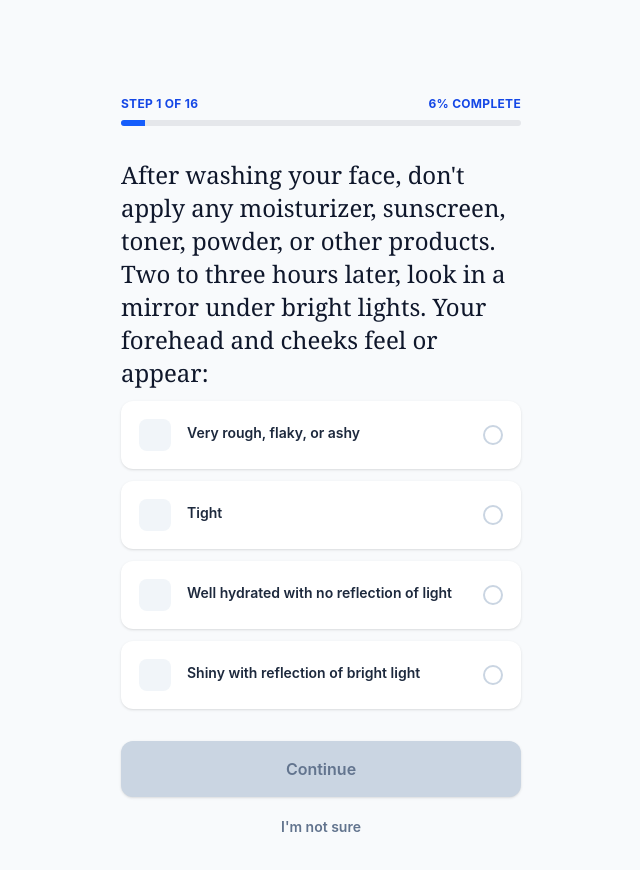
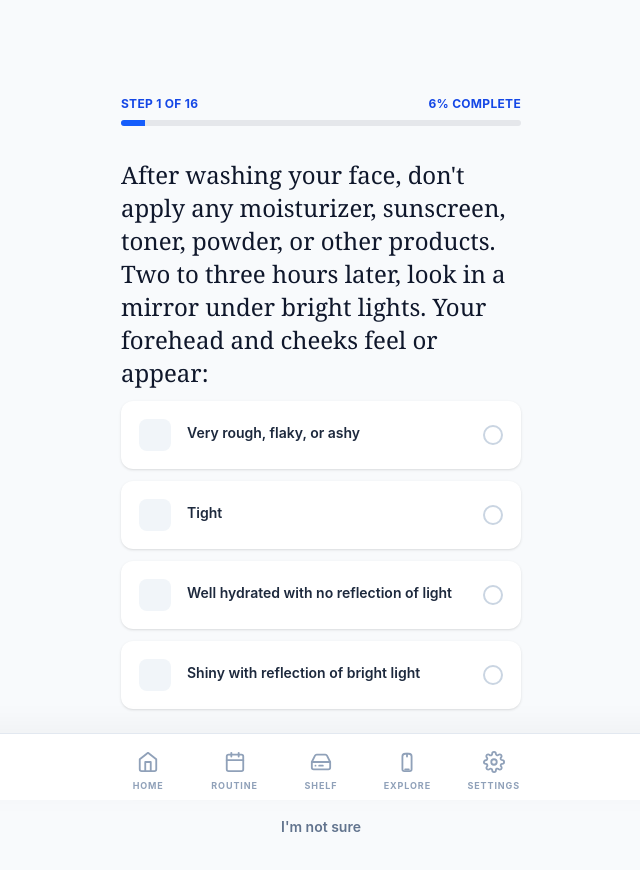
Before and after one commit to EakkasitNimanussornkul/skinbuddy-frontend, a Vue app: page /quiz in a window 1280 px wide. Shown: the top 870 px of the page, without its empty margins (319-959 px from the left). Built offline with nearby package versions, Linux system fonts and the light colour scheme; the HTML template or start-up script is replaced by a standard one.

Commit message:
feat(components router): add bottom navigation bar and update routes

```diff
--- /dev/null
+++ b/src/components/BottomNav.vue
@@ -0,0 +1,50 @@
+<script setup lang="ts">
+import { RouterLink } from 'vue-router'
+</script>
+
+<template>
+  <nav class="fixed bottom-0 w-full bg-white dark:bg-clinical-surface border-t border-slate-200 dark:border-slate-800 shadow-[0_-8px_30px_rgba(0,0,0,0.04)] dark:shadow-none z-[100] pb-safe pt-2.5">
+    <div class="flex justify-around items-center h-14 max-w-md mx-auto px-2">
+
+      <RouterLink to="/" class="flex flex-col items-center gap-1 group w-16" active-class="is-active" exact-active-class="is-active">
+        <div class="text-slate-400 dark:text-[#757682] group-[.is-active]:text-[#2E5BFF] dark:group-[.is-active]:text-[#2E5BFF] transition-colors">
+          <svg xmlns="http://www.w3.org/2000/svg" width="22" height="22" viewBox="0 0 24 24" fill="none" stroke="currentColor" stroke-width="2" stroke-linecap="round" stroke-linejoin="round"><path d="M3 9l9-7 9 7v11a2 2 0 0 1-2 2H5a2 2 0 0 1-2-2z"></path><polyline points="9 22 9 12 15 12 15 22"></polyline></svg>
+        </div>
+        <span class="text-[9px] font-bold tracking-widest text-slate-400 dark:text-[#757682] group-[.is-active]:text-[#2E5BFF] dark:group-[.is-active]:text-[#2E5BFF] transition-colors mt-0.5">HOME</span>
+      </RouterLink>
+
+      <RouterLink to="/routine" class="flex flex-col items-center gap-1 group w-16" active-class="is-active">
+        <div class="text-slate-400 dark:text-[#757682] group-[.is-active]:text-[#2E5BFF] dark:group-[.is-active]:text-[#2E5BFF] transition-colors">
+          <svg xmlns="http://www.w3.org/2000/svg" width="22" height="22" viewBox="0 0 24 24" fill="none" stroke="currentColor" stroke-width="2" stroke-linecap="round" stroke-linejoin="round"><rect x="3" y="4" width="18" height="18" rx="2" ry="2"></rect><line x1="16" y1="2" x2="16" y2="6"></line><line x1="8" y1="2" x2="8" y2="6"></line><line x1="3" y1="10" x2="21" y2="10"></line></svg>
+        </div>
+        <span class="text-[9px] font-bold tracking-widest text-slate-400 dark:text-[#757682] group-[.is-active]:text-[#2E5BFF] dark:group-[.is-active]:text-[#2E5BFF] transition-colors mt-0.5">ROUTINE</span>
+      </RouterLink>
+
+      <RouterLink to="/shelf" class="flex flex-col items-center gap-1 group w-16" active-class="is-active">
+        <div class="text-slate-400 dark:text-[#757682] group-[.is-active]:text-[#2E5BFF] dark:group-[.is-active]:text-[#2E5BFF] transition-colors">
+          <svg xmlns="http://www.w3.org/2000/svg" width="22" height="22" viewBox="0 0 24 24" fill="none" stroke="currentColor" stroke-width="2" stroke-linecap="round" stroke-linejoin="round"><line x1="22" y1="12" x2="2" y2="12"></line><path d="M5.45 5.11L2 12v6a2 2 0 0 0 2 2h16a2 2 0 0 0 2-2v-6l-3.45-6.89A2 2 0 0 0 16.76 4H7.24a2 2 0 0 0-1.79 1.11z"></path><line x1="6" y1="16" x2="6.01" y2="16"></line><line x1="10" y1="16" x2="14" y2="16"></line></svg>
+        </div>
+        <span class="text-[9px] font-bold tracking-widest text-slate-400 dark:text-[#757682] group-[.is-active]:text-[#2E5BFF] dark:group-[.is-active]:text-[#2E5BFF] transition-colors mt-0.5">SHELF</span>
+      </RouterLink>
+
+      <RouterLink to="/explore" class="flex flex-col items-center gap-1 group w-16" active-class="is-active">
+        <div class="text-slate-400 dark:text-[#757682] group-[.is-active]:text-[#2E5BFF] dark:group-[.is-active]:text-[#2E5BFF] transition-colors">
+          <svg xmlns="http://www.w3.org/2000/svg" width="22" height="22" viewBox="0 0 24 24" fill="none" stroke="currentColor" stroke-width="2" stroke-linecap="round" stroke-linejoin="round"><path d="M7 6v14a2 2 0 0 0 2 2h6a2 2 0 0 0 2-2V6a3 3 0 0 0-3-3h-4a3 3 0 0 0-3 3z"></path><path d="M12 3v3"></path><path d="M10 20h4"></path></svg>
+        </div>
+        <span class="text-[9px] font-bold tracking-widest text-slate-400 dark:text-[#757682] group-[.is-active]:text-[#2E5BFF] dark:group-[.is-active]:text-[#2E5BFF] transition-colors mt-0.5">EXPLORE</span>
+      </RouterLink>
+
+      <RouterLink to="/settings" class="flex flex-col items-center gap-1 group w-16" active-class="is-active">
+        <div class="text-slate-400 dark:text-[#757682] group-[.is-active]:text-[#2E5BFF] dark:group-[.is-active]:text-[#2E5BFF] transition-colors">
+          <svg xmlns="http://www.w3.org/2000/svg" width="22" height="22" viewBox="0 0 24 24" fill="none" stroke="currentColor" stroke-width="2" stroke-linecap="round" stroke-linejoin="round"><circle cx="12" cy="12" r="3"></circle><path d="M19.4 15a1.65 1.65 0 0 0 .33 1.82l.06.06a2 2 0 0 1 0 2.83 2 2 0 0 1-2.83 0l-.06-.06a1.65 1.65 0 0 0-1.82-.33 1.65 1.65 0 0 0-1 1.51V21a2 2 0 0 1-2 2 2 2 0 0 1-2-2v-.09A1.65 1.65 0 0 0 9 19.4a1.65 1.65 0 0 0-1.82.33l-.06.06a2 2 0 0 1-2.83 0 2 2 0 0 1 0-2.83l.06-.06a1.65 1.65 0 0 0 .33-1.82 1.65 1.65 0 0 0-1.51-1H3a2 2 0 0 1-2-2 2 2 0 0 1 2-2h.09A1.65 1.65 0 0 0 4.6 9a1.65 1.65 0 0 0-.33-1.82l-.06-.06a2 2 0 0 1 0-2.83 2 2 0 0 1 2.83 0l.06.06a1.65 1.65 0 0 0 1.82.33H9a1.65 1.65 0 0 0 1-1.51V3a2 2 0 0 1 2-2 2 2 0 0 1 2 2v.09a1.65 1.65 0 0 0 1 1.51 1.65 1.65 0 0 0 1.82-.33l.06-.06a2 2 0 0 1 2.83 0 2 2 0 0 1 0 2.83l-.06.06a1.65 1.65 0 0 0-.33 1.82V9a1.65 1.65 0 0 0 1.51 1H21a2 2 0 0 1 2 2 2 2 0 0 1-2 2h-.09a1.65 1.65 0 0 0-1.51 1z"></path></svg>
+        </div>
+        <span class="text-[9px] font-bold tracking-widest text-slate-400 dark:text-[#757682] group-[.is-active]:text-[#2E5BFF] dark:group-[.is-active]:text-[#2E5BFF] transition-colors mt-0.5">SETTINGS</span>
+      </RouterLink>
+
+    </div>
+  </nav>
+</template>
+
+<style scoped>
+.pb-safe { padding-bottom: env(safe-area-inset-bottom, 16px); }
+</style>
--- a/src/router/index.ts
+++ b/src/router/index.ts
@@ -1,26 +1,27 @@
 import { createRouter, createWebHistory } from 'vue-router'
+import HomeView from '../views/HomeView.vue'
 import SkinQuizView from '../views/SkinQuizView.vue'
-import HomeView from '../views/HomeView.vue'
+import ShelfView from '../views/ShelfView.vue'
+import SettingsView from '../views/SettingsView.vue'
 
 const router = createRouter({
   history: createWebHistory(import.meta.env.BASE_URL),
   routes: [
-    {
-      path: '/',
-      name: 'home',
-      component: HomeView
-    },
-    {
-      path: '/quiz',
-      name: 'quiz',
-      component: SkinQuizView
-    },
-    {
-      path: '/shelf',
-      name: 'shelf',
-      component: () => import('../views/ShelfView.vue')
-    }
+    { path: '/', name: 'home', component: HomeView },
+    { path: '/quiz', name: 'quiz', component: SkinQuizView },
+    { path: '/shelf', name: 'shelf', component: ShelfView },
+    { path: '/settings', name: 'settings', component: SettingsView }
   ]
 })
+// THE ROUTER GUARD
+router.beforeEach((to, from, next) => {
+  // Check if our "quiz finished" flag exists in the browser's permanent local storage
+  const hasCompletedQuiz = localStorage.getItem('hasCompletedQuiz')
 
+  if (!hasCompletedQuiz && to.name !== 'quiz') {
+    next({ name: 'quiz' }) // Force redirect them to the quiz
+  } else {
+    next() // Otherwise, let them proceed normally
+  }
+})
 export default router
```
